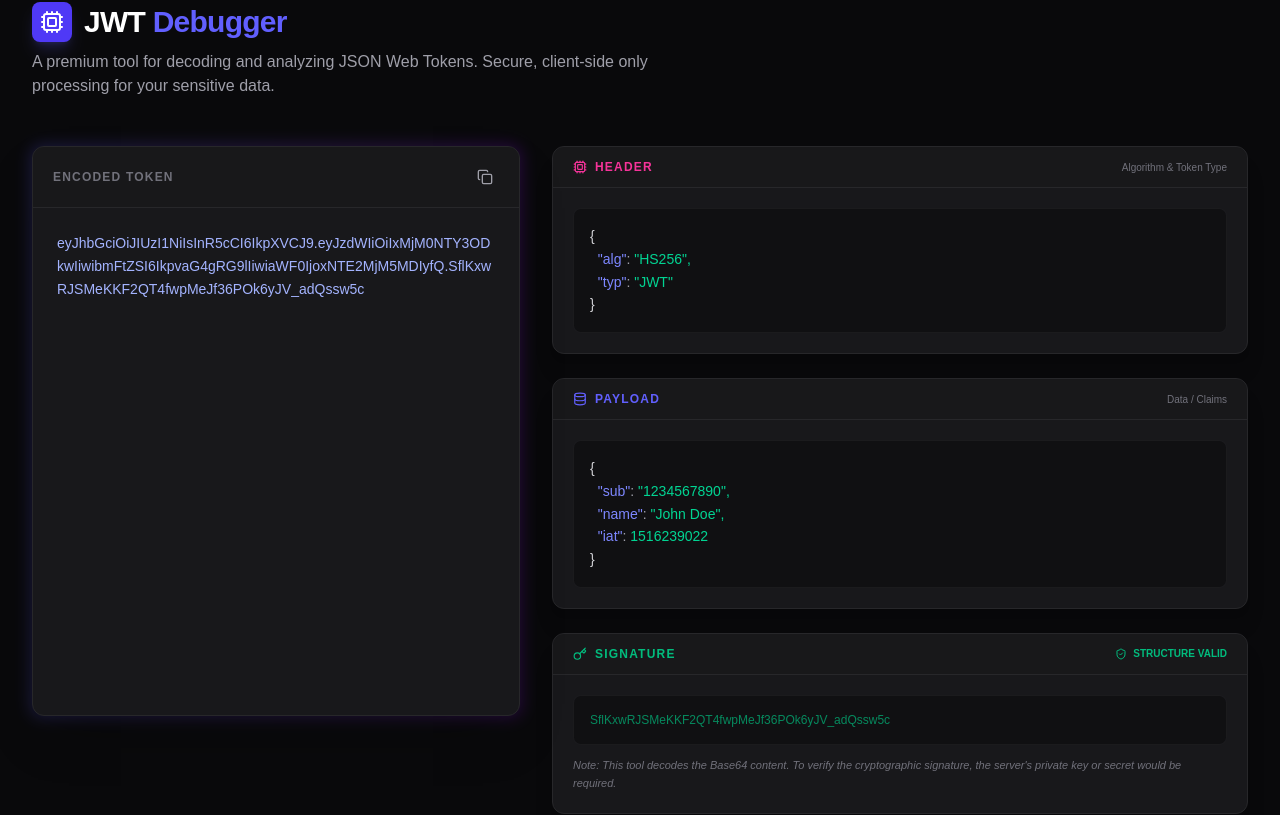
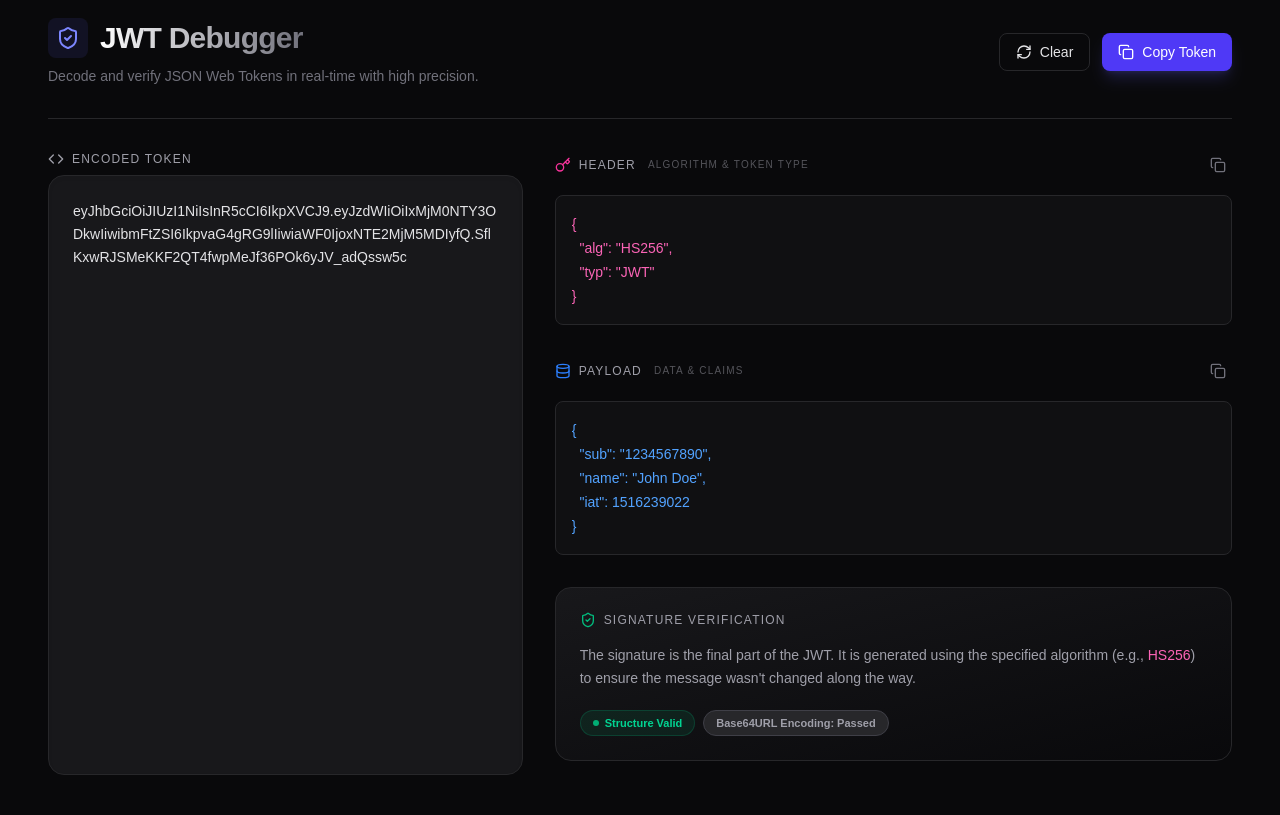
Before and after one commit to thewantedmario/ghost-platform, a Next.js app: page /tools/jwt-debugger in a window 1280 px wide. Shown: the part 245-1060 px from the top of the page. Built offline with nearby package versions, Linux system fonts and the light colour scheme.

Commit message:
Sunday Auto-Update: New tools & updated homepage [skip ci]

```diff
--- a/src/app/tools/jwt-debugger/page.tsx
+++ b/src/app/tools/jwt-debugger/page.tsx
@@ -3,21 +3,29 @@
 "use client";
 
 import React, { useState, useEffect, useCallback } from 'react';
-import { Copy, Check, ShieldAlert, ShieldCheck, Cpu, Database, Key } from 'lucide-react';
+import { Copy, Check, ShieldCheck, ShieldAlert, Key, Database, Code, RefreshCw } from 'lucide-react';
 
-interface JWTHeader {
+interface JwtHeader {
   alg: string;
-  typ: string;
+  typ?: string;
+  kid?: string;
   [key: string]: any;
 }
 
-interface JWTPayload {
+interface JwtPayload {
+  iss?: string;
+  sub?: string;
+  aud?: string | string[];
+  exp?: number;
+  nbf?: number;
+  iat?: number;
+  jti?: string;
   [key: string]: any;
 }
 
-interface DecodedJWT {
-  header: JWTHeader | null;
-  payload: JWTPayload | null;
+interface JwtDecoded {
+  header: JwtHeader | null;
+  payload: JwtPayload | null;
   signature: string | null;
   isValid: boolean;
   error: string | null;
@@ -25,56 +33,54 @@ interface DecodedJWT {
 
 const DEFAULT_JWT = "eyJhbGciOiJIUzI1NiIsInR5cCI6IkpXVCJ9.eyJzdWIiOiIxMjM0NTY3ODkwIiwibmFtZSI6IkpvaG4gRG9lIiwiaWF0IjoxNTE2MjM5MDIyfQ.SflKxwRJSMeKKF2QT4fwpMeJf36POk6yJV_adQssw5c";
 
-export default function JWTDebugger() {
+const JWTDebugger: React.FC = () => {
   const [input, setInput] = useState<string>(DEFAULT_JWT);
-  const [decoded, setDecoded] = useState<DecodedJWT>({
+  const [decoded, setDecoded] = useState<JwtDecoded>({
     header: null,
     payload: null,
     signature: null,
     isValid: false,
     error: null,
   });
-  const [copied, setCopied] = useState<string | null>(null);
+  const [copiedSection, setCopiedSection] = useState<string | null>(null);
 
-  const base64UrlDecode = (str: string): string | null => {
+  const base64UrlDecode = (str: string): string => {
     try {
       const base64 = str.replace(/-/g, '+').replace(/_/g, '/');
       const jsonPayload = decodeURIComponent(
-        atob(base64)
+        window
+          .atob(base64)
           .split('')
           .map((c) => '%' + ('00' + c.charCodeAt(0).toString(16)).slice(-2))
           .join('')
       );
       return jsonPayload;
     } catch (e) {
-      return null;
+      throw new Error("Invalid Base64 encoding");
     }
   };
 
-  const decodeJWT = useCallback((token: string) => {
+  const decodeJwt = useCallback((token: string) => {
+    if (!token.trim()) {
+      setDecoded({ header: null, payload: null, signature: null, isValid: false, error: "Token is empty" });
+      return;
+    }
+
     const parts = token.split('.');
-
     if (parts.length !== 3) {
-      setDecoded({
-        header: null,
-        payload: null,
-        signature: null,
-        isValid: false,
-        error: "Invalid JWT structure: A JWT must have 3 parts separated by dots.",
-      });
+      setDecoded({ header: null, payload: null, signature: null, isValid: false, error: "JWT must have 3 segments separated by dots" });
       return;
     }
 
     try {
-      const headerJson = base64UrlDecode(parts[0]);
-      const payloadJson = base64UrlDecode(parts[1]);
-
-      if (!headerJson || !payloadJson) throw new Error("Invalid encoding");
+      const header = JSON.parse(base64UrlDecode(parts[0]));
+      const payload = JSON.parse(base64UrlDecode(parts[1]));
+      const signature = parts[2];
 
       setDecoded({
-        header: JSON.parse(headerJson),
-        payload: JSON.parse(payloadJson),
-        signature: parts[2],
+        header,
+        payload,
+        signature,
         isValid: true,
         error: null,
       });
@@ -84,188 +90,198 @@ export default function JWTDebugger() {
         payload: null,
         signature: null,
         isValid: false,
-        error: "Failed to parse JWT content. Ensure the token is Base64Url encoded.",
+        error: "Malformed JWT structure or invalid JSON encoding",
       });
     }
   }, []);
 
   useEffect(() => {
-    decodeJWT(input);
-  }, [input, decodeJWT]);
+    decodeJwt(input);
+  }, [input, decodeJwt]);
 
-  const copyToClipboard = (text: string, id: string) => {
-    navigator.clipboard.writeText(text);
-    setCopied(id);
-    setTimeout(() => setCopied(null), 2000);
+  const copyToClipboard = async (text: string, section: string) => {
+    try {
+      await navigator.clipboard.writeText(text);
+      setCopiedSection(section);
+      setTimeout(() => setCopiedSection(null), 2000);
+    } catch (err) {
+      console.error('Failed to copy!', err);
+    }
   };
 
-  const SyntaxHighlightedJson = ({ data }: { data: any }) => (
-    <pre className="text-sm font-mono leading-relaxed overflow-x-auto p-4 rounded-lg bg-zinc-950/50 border border-zinc-800/50">
-      {JSON.stringify(data, null, 2).split('\n').map((line, i) => {
-        const isKey = line.includes('":');
+  const SyntaxHighlightedJson = ({ data, colorClass }: { data: any, colorClass: string }) => {
+    const jsonString = JSON.stringify(data, null, 2);
     return (
-          <div key={i} className="whitespace-pre">
-            {isKey ? (
-              <>
-                <span className="text-indigo-400">{line.split(':')[0]}</span>
-                <span className="text-zinc-400">:</span>
-                <span className="text-emerald-400">{line.split(':')[1]}</span>
-              </>
-            ) : (
-              <span className="text-zinc-300">{line}</span>
-            )}
+      <pre className="font-mono text-sm overflow-x-auto whitespace-pre-wrap break-all p-4 rounded-lg bg-zinc-900/50 border border-zinc-800">
+        {jsonString.split('\n').map((line, i) => (
+          <div key={i} className="leading-6">
+            <span className={colorClass}>{line}</span>
           </div>
-        );
-      })}
+        ))}
       </pre>
     );
+  };
 
   return (
-    <div className="min-h-screen bg-zinc-950 text-zinc-200 p-4 md:p-8 font-sans selection:bg-indigo-500/30">
-      <div className="max-w-7xl mx-auto">
+    <div className="min-h-screen bg-zinc-950 text-zinc-200 p-6 md:p-12 font-sans selection:bg-indigo-500/30">
+      <div className="max-w-7xl mx-auto space-y-8">
+
         {/* Header */}
-        <header className="mb-12">
+        <header className="flex flex-col md:flex-row md:items-center justify-between gap-4 border-b border-zinc-800 pb-8">
+          <div>
             <div className="flex items-center gap-3 mb-2">
-            <div className="p-2 bg-indigo-600 rounded-lg shadow-lg shadow-indigo-500/20">
-              <Cpu size={24} className="text-white" />
+              <div className="p-2 bg-indigo-500/10 rounded-lg">
+                <ShieldCheck className="w-6 h-6 text-indigo-400" />
               </div>
-            <h1 className="text-3xl font-bold tracking-tight text-white">
-              JWT <span className="text-indigo-500">Debugger</span>
+              <h1 className="text-3xl font-bold tracking-tight bg-gradient-to-r from-white to-zinc-500 bg-clip-text text-transparent">
+                JWT Debugger
               </h1>
             </div>
-          <p className="text-zinc-400 max-w-2xl">
-            A premium tool for decoding and analyzing JSON Web Tokens. Secure, client-side only processing for your sensitive data.
-          </p>
+            <p className="text-zinc-500 text-sm">Decode and verify JSON Web Tokens in real-time with high precision.</p>
+          </div>
+          <div className="flex gap-3">
+            <button
+              onClick={() => setInput("")}
+              className="px-4 py-2 text-sm font-medium border border-zinc-800 rounded-lg hover:bg-zinc-900 transition-colors flex items-center gap-2"
+            >
+              <RefreshCw className="w-4 h-4" /> Clear
+            </button>
+            <button
+              onClick={() => copyToClipboard(input, 'full')}
+              className="px-4 py-2 text-sm font-medium bg-indigo-600 hover:bg-indigo-500 text-white rounded-lg transition-all shadow-lg shadow-indigo-500/20 flex items-center gap-2"
+            >
+              {copiedSection === 'full' ? <Check className="w-4 h-4" /> : <Copy className="w-4 h-4" />}
+              Copy Token
+            </button>
+          </div>
         </header>
 
         <div className="grid grid-cols-1 lg:grid-cols-12 gap-8">
+
           {/* Input Section */}
-          <div className="lg:col-span-5 space-y-6">
+          <div className="lg:col-span-5 space-y-4">
+            <div className="flex items-center gap-2 text-zinc-400 mb-2 font-medium uppercase text-xs tracking-widest">
+              <Code className="w-4 h-4" /> Encoded Token
+            </div>
             <div className="relative group">
-              <div className="absolute -inset-0.5 bg-gradient-to-r from-indigo-500 to-purple-600 rounded-xl blur opacity-20 group-hover:opacity-40 transition duration-1000"></div>
-              <div className="relative bg-zinc-900 border border-zinc-800 rounded-xl overflow-hidden shadow-2xl">
-                <div className="px-5 py-4 border-b border-zinc-800 bg-zinc-900/50 flex justify-between items-center">
-                  <span className="text-xs font-bold uppercase tracking-widest text-zinc-500">Encoded Token</span>
-                  <button
-                    onClick={() => copyToClipboard(input, 'input')}
-                    className="p-1.5 hover:bg-zinc-800 rounded-md transition-colors text-zinc-400"
-                  >
-                    {copied === 'input' ? <Check size={16} className="text-emerald-500" /> : <Copy size={16} />}
-                  </button>
-                </div>
               <textarea
                 value={input}
                 onChange={(e) => setInput(e.target.value)}
+                spellCheck={false}
+                className={`w-full h-[600px] bg-zinc-900 border ${decoded.error ? 'border-red-500/50 focus:border-red-500' : 'border-zinc-800 focus:border-indigo-500'} rounded-2xl p-6 font-mono text-sm leading-relaxed outline-none transition-all shadow-inner resize-none focus:ring-1 focus:ring-opacity-50 ${decoded.error ? 'focus:ring-red-500' : 'focus:ring-indigo-500'}`}
                 placeholder="Paste your JWT here..."
-                  className="w-full h-[500px] p-6 bg-transparent text-indigo-300 font-mono text-sm leading-relaxed focus:outline-none resize-none scrollbar-thin scrollbar-thumb-zinc-700"
               />
+              {decoded.error && (
+                <div className="absolute bottom-4 left-4 right-4 p-3 bg-red-500/10 border border-red-500/20 rounded-lg flex items-start gap-3 text-red-400 text-xs">
+                  <ShieldAlert className="w-4 h-4 mt-0.5 flex-shrink-0" />
+                  <span>{decoded.error}</span>
                 </div>
-            </div>
-
-            {decoded.error && (
-              <div className="flex items-start gap-3 p-4 bg-red-500/10 border border-red-500/20 rounded-lg text-red-400 text-sm">
-                <ShieldAlert className="shrink-0" size={18} />
-                <p>{decoded.error}</p>
-              </div>
-            )}
-          </div>
-
-          {/* Output Section */}
-          <div className="lg:col-span-7 space-y-6">
-            {/* Header Block */}
-            <div className="bg-zinc-900 border border-zinc-800 rounded-xl overflow-hidden shadow-xl">
-              <div className="px-5 py-3 border-b border-zinc-800 bg-zinc-900/50 flex items-center justify-between">
-                <div className="flex items-center gap-2">
-                  <Cpu size={14} className="text-pink-500" />
-                  <span className="text-xs font-bold uppercase tracking-widest text-pink-500">Header</span>
-                </div>
-                <span className="text-[10px] text-zinc-500 font-mono">Algorithm & Token Type</span>
-              </div>
-              <div className="p-5">
-                {decoded.header ? (
-                  <SyntaxHighlightedJson data={decoded.header} />
-                ) : (
-                  <div className="h-20 flex items-center justify-center text-zinc-600 italic text-sm">Waiting for valid token...</div>
               )}
             </div>
           </div>
 
-            {/* Payload Block */}
-            <div className="bg-zinc-900 border border-zinc-800 rounded-xl overflow-hidden shadow-xl">
-              <div className="px-5 py-3 border-b border-zinc-800 bg-zinc-900/50 flex items-center justify-between">
-                <div className="flex items-center gap-2">
-                  <Database size={14} className="text-indigo-500" />
-                  <span className="text-xs font-bold uppercase tracking-widest text-indigo-500">Payload</span>
+          {/* Decoded Section */}
+          <div className="lg:col-span-7 space-y-8">
+
+            {/* Header Section */}
+            <div className="space-y-4">
+              <div className="flex items-center justify-between">
+                <div className="flex items-center gap-2 text-zinc-400 font-medium uppercase text-xs tracking-widest">
+                  <Key className="w-4 h-4 text-pink-500" /> Header <span className="text-[10px] opacity-50 ml-1">Algorithm & Token Type</span>
                 </div>
-                <span className="text-[10px] text-zinc-500 font-mono">Data / Claims</span>
+                {decoded.header && (
+                  <button
+                    onClick={() => copyToClipboard(JSON.stringify(decoded.header, null, 2), 'header')}
+                    className="p-1.5 hover:bg-zinc-800 rounded-md transition-colors"
+                  >
+                    {copiedSection === 'header' ? <Check className="w-4 h-4 text-green-500" /> : <Copy className="w-4 h-4 text-zinc-500" />}
+                  </button>
+                )}
               </div>
-              <div className="p-5">
-                {decoded.payload ? (
-                  <SyntaxHighlightedJson data={decoded.payload} />
+              <div className="relative">
+                {decoded.header ? (
+                  <SyntaxHighlightedJson data={decoded.header} colorClass="text-pink-400" />
                 ) : (
-                  <div className="h-40 flex items-center justify-center text-zinc-600 italic text-sm">Waiting for valid token...</div>
+                  <div className="h-24 bg-zinc-900/50 border border-zinc-800 border-dashed rounded-lg flex items-center justify-center text-zinc-600 italic text-sm">
+                    No header data available
+                  </div>
                 )}
               </div>
             </div>
 
-            {/* Signature Block */}
-            <div className="bg-zinc-900 border border-zinc-800 rounded-xl overflow-hidden shadow-xl">
-              <div className="px-5 py-3 border-b border-zinc-800 bg-zinc-900/50 flex items-center justify-between">
-                <div className="flex items-center gap-2">
-                  <Key size={14} className="text-emerald-500" />
-                  <span className="text-xs font-bold uppercase tracking-widest text-emerald-500">Signature</span>
+            {/* Payload Section */}
+            <div className="space-y-4">
+              <div className="flex items-center justify-between">
+                <div className="flex items-center gap-2 text-zinc-400 font-medium uppercase text-xs tracking-widest">
+                  <Database className="w-4 h-4 text-blue-500" /> Payload <span className="text-[10px] opacity-50 ml-1">Data & Claims</span>
                 </div>
-                {decoded.isValid ? (
-                  <div className="flex items-center gap-1.5 text-[10px] text-emerald-500 font-bold uppercase">
-                    <ShieldCheck size={12} /> Structure Valid
+                {decoded.payload && (
+                  <button
+                    onClick={() => copyToClipboard(JSON.stringify(decoded.payload, null, 2), 'payload')}
+                    className="p-1.5 hover:bg-zinc-800 rounded-md transition-colors"
+                  >
+                    {copiedSection === 'payload' ? <Check className="w-4 h-4 text-green-500" /> : <Copy className="w-4 h-4 text-zinc-500" />}
+                  </button>
+                )}
               </div>
+              <div className="relative">
+                {decoded.payload ? (
+                  <SyntaxHighlightedJson data={decoded.payload} colorClass="text-blue-400" />
                 ) : (
-                  <div className="flex items-center gap-1.5 text-[10px] text-zinc-500 font-bold uppercase">
-                    <ShieldAlert size={12} /> Unverified
+                  <div className="h-48 bg-zinc-900/50 border border-zinc-800 border-dashed rounded-lg flex items-center justify-center text-zinc-600 italic text-sm">
+                    No payload data available
                   </div>
                 )}
               </div>
-              <div className="p-5">
-                <div className="p-4 rounded-lg bg-zinc-950/50 border border-zinc-800/50 font-mono text-xs break-all text-emerald-500/70">
-                  {decoded.signature || "No signature detected"}
             </div>
-                <p className="mt-3 text-[11px] text-zinc-500 leading-relaxed italic">
-                  Note: This tool decodes the Base64 content. To verify the cryptographic signature, the server's private key or secret would be required.
+
+            {/* Signature Notification */}
+            <div className="p-6 rounded-2xl bg-gradient-to-br from-zinc-900 to-zinc-950 border border-zinc-800 space-y-4">
+              <div className="flex items-center gap-2 text-zinc-400 font-medium uppercase text-xs tracking-widest">
+                <ShieldCheck className="w-4 h-4 text-emerald-500" /> Signature Verification
+              </div>
+              <div className="space-y-3">
+                <p className="text-sm text-zinc-400 leading-relaxed">
+                  The signature is the final part of the JWT. It is generated using the specified algorithm (e.g., <code className="text-pink-400 font-mono">{decoded.header?.alg || 'HS256'}</code>) to ensure the message wasn't changed along the way.
                 </p>
+                <div className="flex flex-wrap gap-2 pt-2">
+                  <div className="px-3 py-1 bg-emerald-500/10 border border-emerald-500/20 text-emerald-400 text-[11px] font-bold rounded-full flex items-center gap-1.5">
+                    <div className="w-1.5 h-1.5 bg-emerald-500 rounded-full animate-pulse" />
+                    Structure Valid
+                  </div>
+                  <div className="px-3 py-1 bg-zinc-800 border border-zinc-700 text-zinc-400 text-[11px] font-bold rounded-full">
+                    Base64URL Encoding: Passed
                   </div>
                 </div>
               </div>
             </div>
 
-        {/* Footer Info */}
-        <footer className="mt-16 pt-8 border-t border-zinc-900 flex flex-col md:flex-row justify-between items-center gap-4 text-zinc-500 text-xs">
-          <div className="flex items-center gap-6">
-            <span className="flex items-center gap-1.5 hover:text-indigo-400 transition-colors cursor-default">
-              <div className="w-1.5 h-1.5 rounded-full bg-emerald-500"></div> Client-side Processing
-            </span>
-            <span className="flex items-center gap-1.5 hover:text-indigo-400 transition-colors cursor-default">
-              <div className="w-1.5 h-1.5 rounded-full bg-indigo-500"></div> No Data Logging
-            </span>
           </div>
-          <p>© {new Date().getFullYear()} JWT Debugger Professional. Built for developers.</p>
+        </div>
+
+        {/* Footer Meta */}
+        <footer className="mt-12 pt-8 border-t border-zinc-900 text-center space-y-4">
+          <div className="flex justify-center gap-8">
+            <div className="text-left">
+              <p className="text-[10px] text-zinc-600 uppercase tracking-widest font-bold">Algorithm</p>
+              <p className="text-sm font-mono text-zinc-400">{decoded.header?.alg || 'N/A'}</p>
+            </div>
+            <div className="text-left">
+              <p className="text-[10px] text-zinc-600 uppercase tracking-widest font-bold">Type</p>
+              <p className="text-sm font-mono text-zinc-400">{decoded.header?.typ || 'JWT'}</p>
+            </div>
+            <div className="text-left">
+              <p className="text-[10px] text-zinc-600 uppercase tracking-widest font-bold">Expiration</p>
+              <p className="text-sm font-mono text-zinc-400">
+                {decoded.payload?.exp ? new Date(decoded.payload.exp * 1000).toLocaleDateString() : 'None'}
+              </p>
+            </div>
+          </div>
+          <p className="text-xs text-zinc-700">Client-side only: Your token never leaves your browser.</p>
         </footer>
       </div>
-
-      <style jsx global>{`
-        .scrollbar-thin::-webkit-scrollbar {
-          width: 6px;
-        }
-        .scrollbar-thin::-webkit-scrollbar-track {
-          background: transparent;
-        }
-        .scrollbar-thin::-webkit-scrollbar-thumb {
-          background: #27272a;
-          border-radius: 10px;
-        }
-        .scrollbar-thin::-webkit-scrollbar-thumb:hover {
-          background: #3f3f46;
-        }
-      `}</style>
     </div>
   );
-}
+};
+
+export default JWTDebugger;
```
Lines whose indentation alone changed are shown as unchanged.
